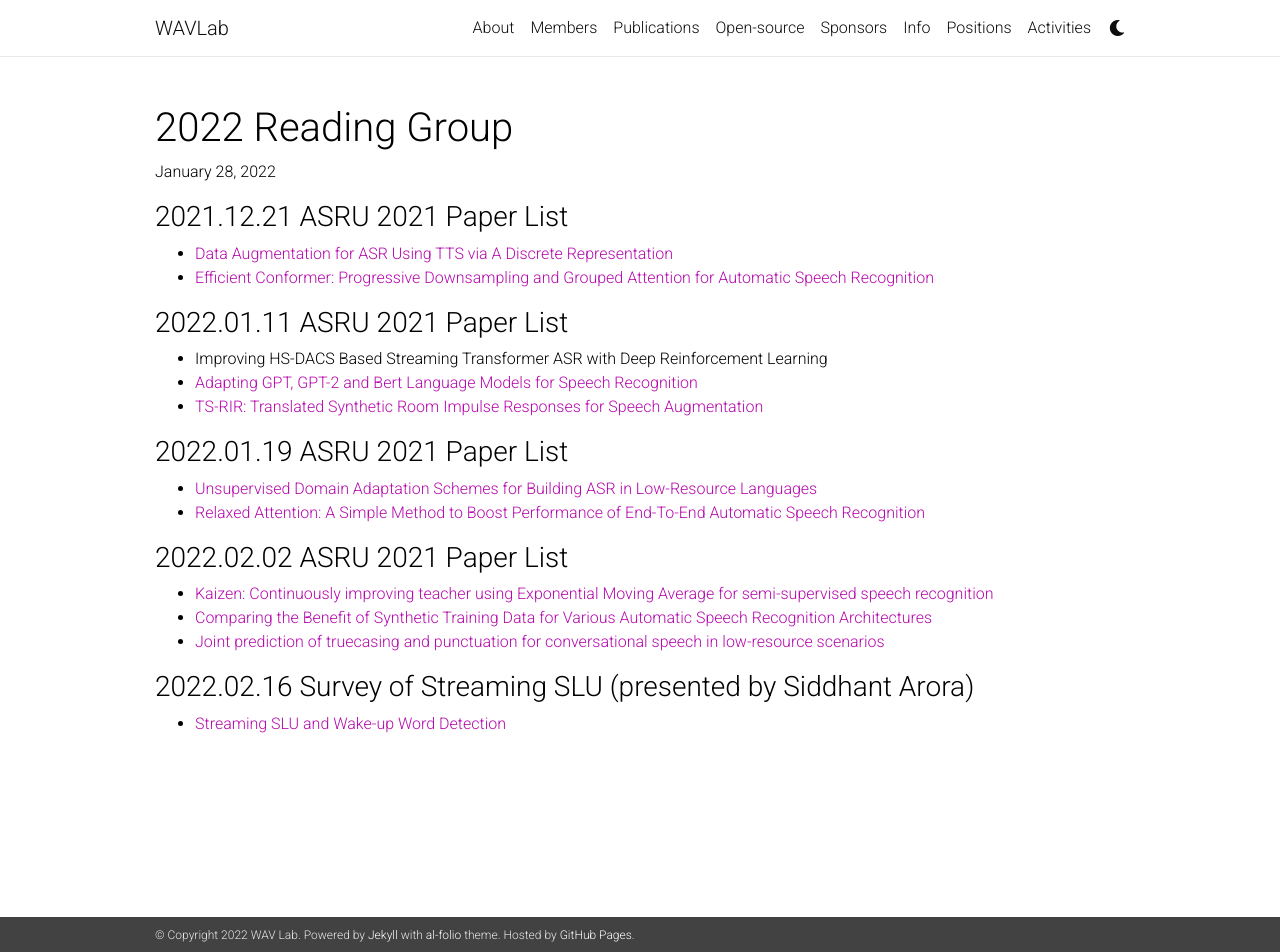
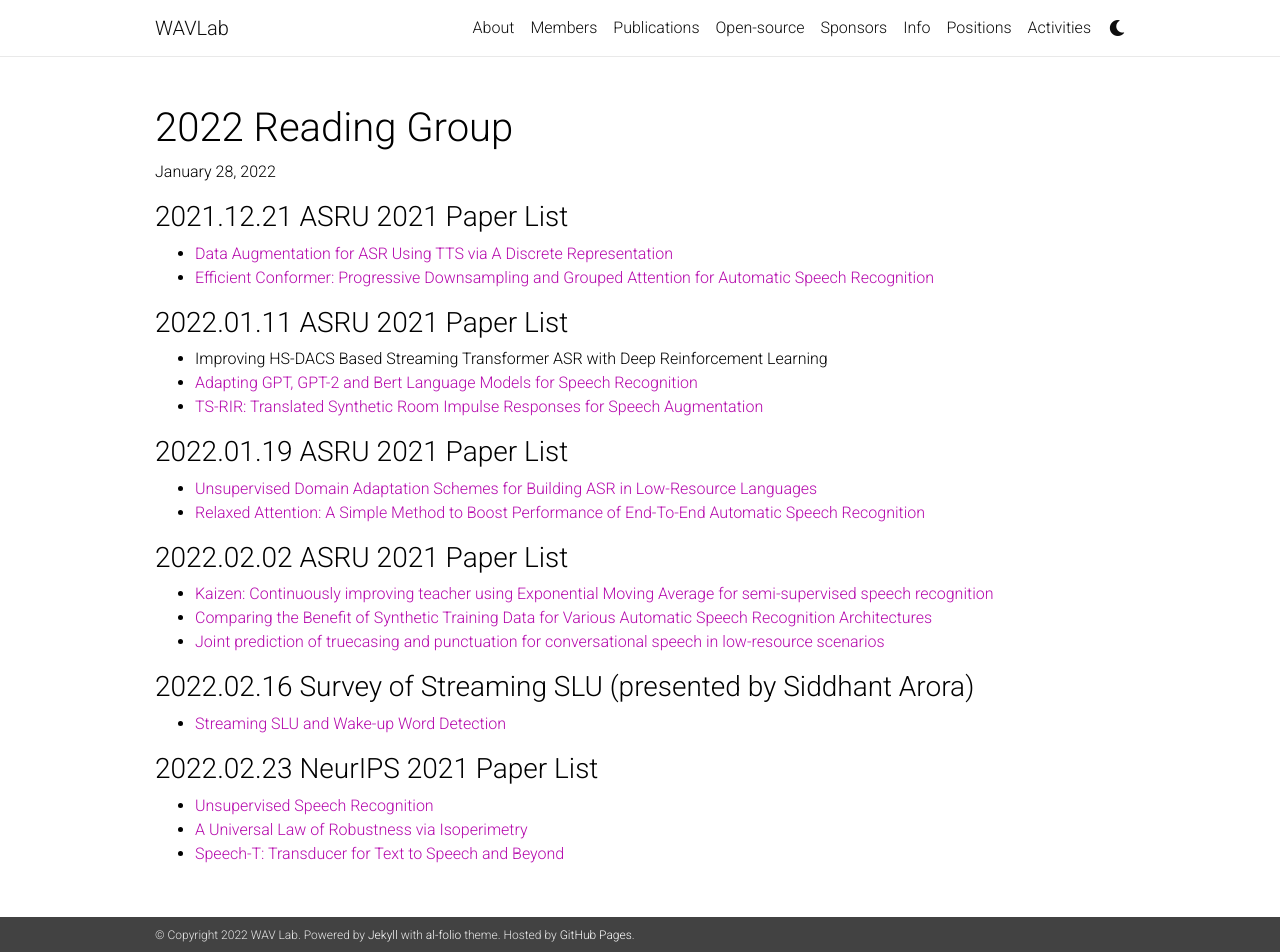
Before and after one commit to shinjiwlab/shinjiwlab.github.io, a Jekyll site: the page built from _posts/2022-12-31-reading-group.md, in a window 1280 px wide and 952 px high. Built offline with Jekyll 4.4.1, drawn with Linux system fonts in a browser that asks for light colours; nearby versions of some CDN libraries; a style sheet for code colours, icons or effects is not loaded.

Commit message:
update reading group

```diff
--- a/_posts/2022-12-31-reading-group.md
+++ b/_posts/2022-12-31-reading-group.md
@@ -25,5 +25,9 @@ comments: false
 - [Joint prediction of truecasing and punctuation for conversational speech in low-resource scenarios](https://arxiv.org/pdf/2109.06103.pdf)
 
 ### 2022.02.16 Survey of Streaming SLU (presented by Siddhant Arora)
+- [Streaming SLU and Wake-up Word Detection](https://github.com/shinjiwlab/shinjiwlab.github.io/tree/source/assets/pdf/2022-02-16_Siddhant_Streaming_SLU.pdf)
 
-- [Streaming SLU and Wake-up Word Detection](https://github.com/shinjiwlab/shinjiwlab.github.io/tree/source/assets/pdf/2022-02-16_Siddhant_Streaming_SLU.pdf)
+### 2022.02.23 NeurIPS 2021 Paper List
+- [Unsupervised Speech Recognition](https://proceedings.neurips.cc/paper/2021/hash/ea159dc9788ffac311592613b7f71fbb-Abstract.html)
+- [A Universal Law of Robustness via Isoperimetry](https://proceedings.neurips.cc/paper/2021/hash/f197002b9a0853eca5e046d9ca4663d5-Abstract.html)
+- [Speech-T: Transducer for Text to Speech and Beyond](https://proceedings.neurips.cc/paper/2021/hash/344ef5151be171062f42f03e69663ecf-Abstract.html)
```
